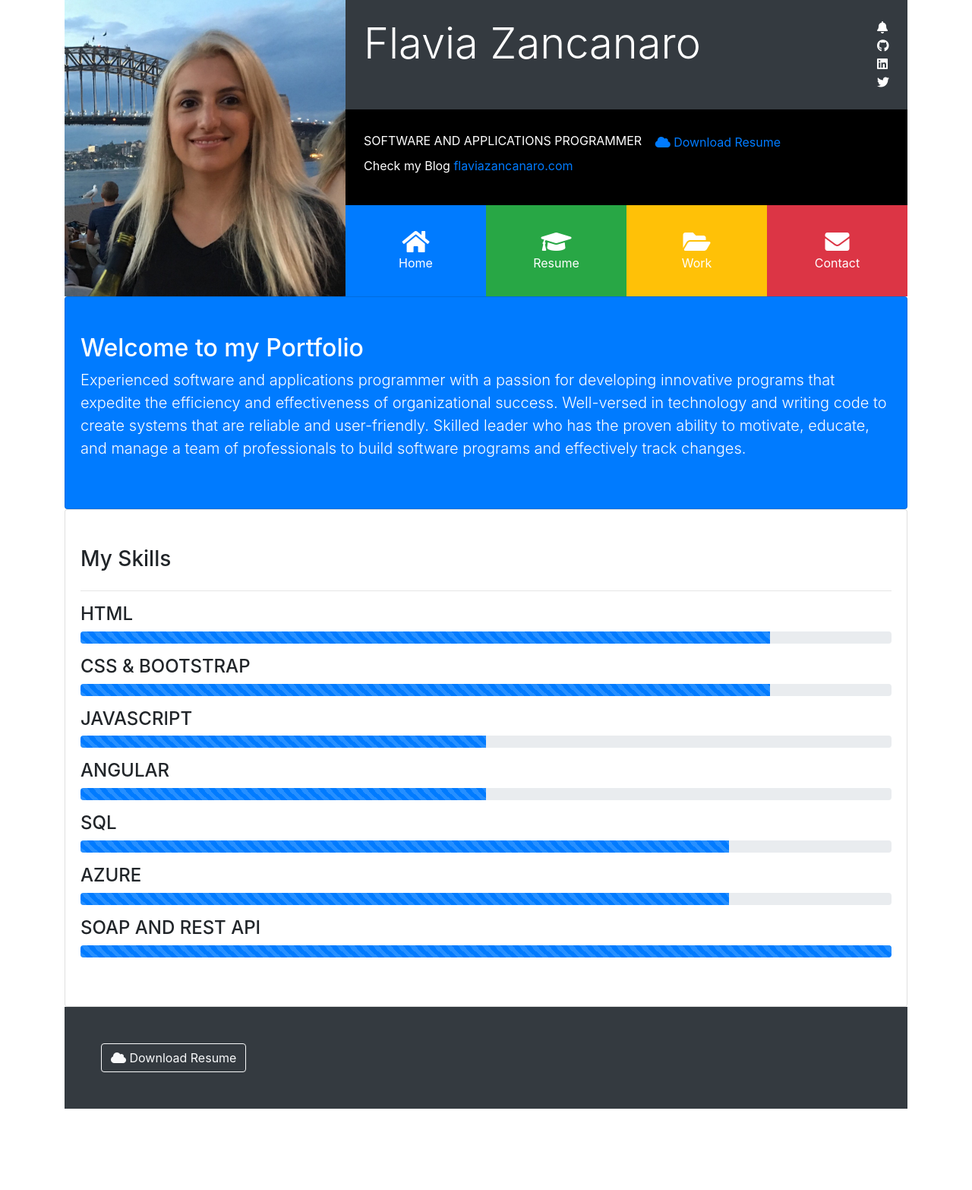
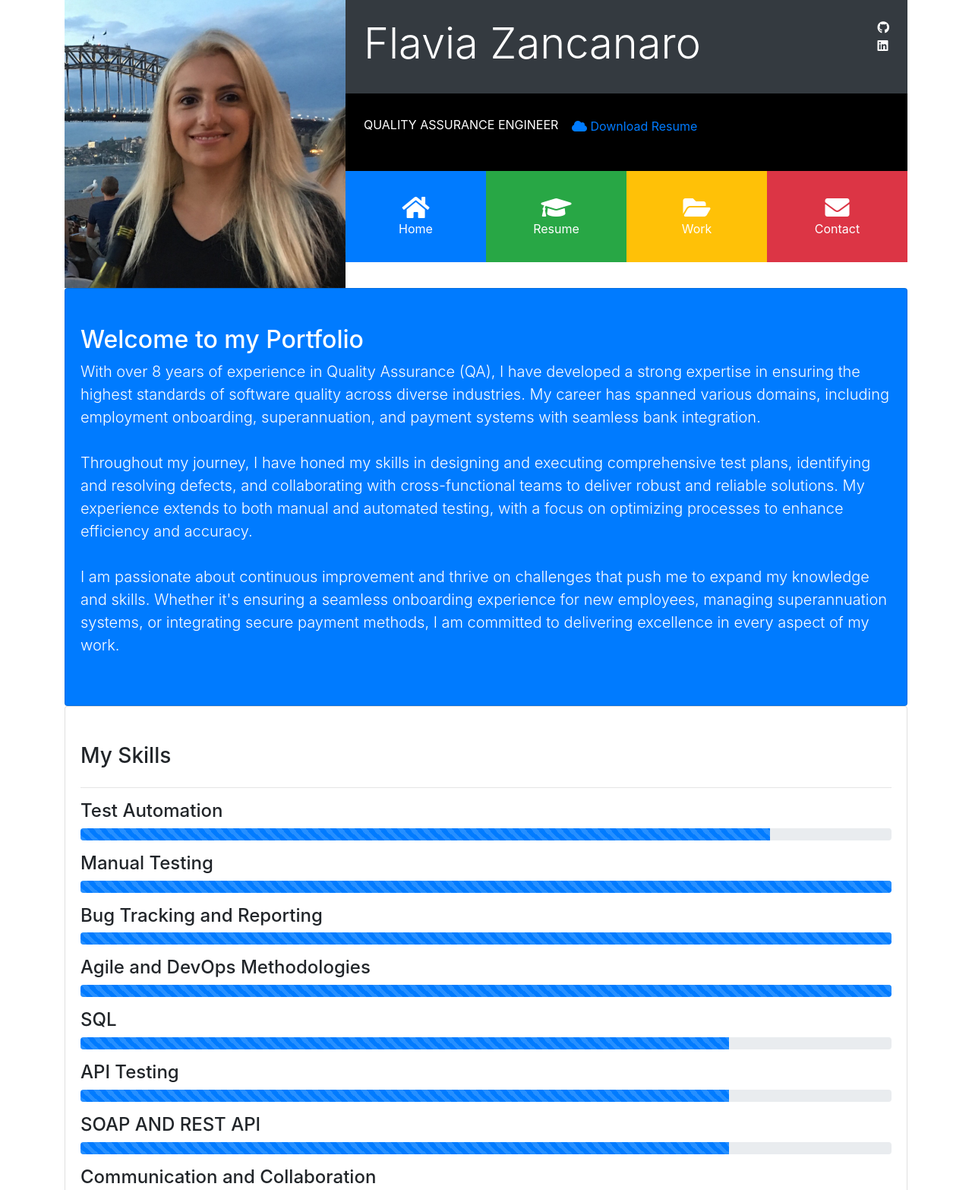
Before and after one commit to fzancanaro/portfolio, a website: page index.html in a window 1280 px wide. Shown: the top 1566 px of the page at 76% size. Before the commit the page ends 1459 px from the top, so only its background shows below. Drawn offline with nearby package versions, Linux system fonts and the light colour scheme; some packages are replaced by stand-ins of ours; a script that the page names is missing.

Commit message:
updated
update resume

```diff
--- a/index.html
+++ b/index.html
@@ -25,23 +25,20 @@
                             <div class="name d-flex flex-row justify-content-between align-items-inline">
                                 <h1 class="display-4">Flavia Zancanaro</h1>
                                 <div class="icon">
-                                    <div><a href="http://flaviazancanaro.com/" class="text-white" target="_blank"><i class="fa fa-bell"></a></i>
-                                    </div>
+
                                     <div><a href="https://github.com/fzancanaro" class="text-white" target="_blank"><i class="fab fa-github"></a></i>
                                     </div>
                                     <div><a href="https://www.linkedin.com/in/flavia-zancanaro/" class="text-white" target="_blank"><i class="fab fa-linkedin"></a></i>
                                     </div>
-                                    <div><a href="https://twitter.com/?lang=pt" class="text-white" target="_blank"><i class="fab fa-twitter"></a></i>
-                                    </div>
+
                                 </div>
                             </div>
                         </div>
 
                         <div class="p-4 bg-black">
-                            SOFTWARE AND APPLICATIONS PROGRAMMER
+                            QUALITY ASSURANCE ENGINEER
                             <a href="FlaviaZancanaro.pdf" class="btn btn-link" target="_blank"><i class="fa fa-cloud"></i> Download Resume</a>
-                            <p>Check my Blog <a href="http://flaviazancanaro.com/" target="_blank">flaviazancanaro.com</a></i>
-                            </p>
+                        </p>
                         </div>
 
                         <div>
@@ -73,7 +70,13 @@
         <div id="home" class="collapse show">
             <div class="card card-body bg-primary text-white py-5">
                 <h2>Welcome to my Portfolio</h2>
-                <p class="lead">Experienced software and applications programmer with a passion for developing innovative programs that expedite the efficiency and effectiveness of organizational success. Well-versed in technology and writing code to create systems that are reliable and user-friendly. Skilled leader who has the proven ability to motivate, educate, and manage a team of professionals to build software programs and effectively track changes.
+                <p class="lead">With over 8 years of experience in Quality Assurance (QA), I have developed a strong expertise in ensuring the highest standards of software quality across diverse industries. My career has spanned various domains, including employment onboarding, superannuation, and payment systems with seamless bank integration.
+                    <br>
+                    <br>
+                    Throughout my journey, I have honed my skills in designing and executing comprehensive test plans, identifying and resolving defects, and collaborating with cross-functional teams to deliver robust and reliable solutions. My experience extends to both manual and automated testing, with a focus on optimizing processes to enhance efficiency and accuracy.
+                    <br>
+                    <br>
+                    I am passionate about continuous improvement and thrive on challenges that push me to expand my knowledge and skills. Whether it's ensuring a seamless onboarding experience for new employees, managing superannuation systems, or integrating secure payment methods, I am committed to delivering excellence in every aspect of my work.
                 </p>
             </div>
 
@@ -81,31 +84,35 @@
                 <h3>My Skills</h3>
 
                 <hr>
-                <h4>HTML</h4>
+                <h4>Test Automation</h4>
                 <div class="progress mb-3">
                     <div class="progress-bar progress-bar-striped progress-bar-animated" role="progressbar" style="width:85%"></div>
                 </div>
-                <h4>CSS & BOOTSTRAP</h4>
+                <h4>Manual Testing</h4>
                 <div class="progress mb-3">
-                    <div class="progress-bar progress-bar-striped progress-bar-animated" role="progressbar" style="width:85%"></div>
+                    <div class="progress-bar progress-bar-striped progress-bar-animated" role="progressbar" style="width:100%"></div>
                 </div>
-                <h4>JAVASCRIPT</h4>
+                <h4>Bug Tracking and Reporting</h4>
                 <div class="progress mb-3">
-                    <div class="progress-bar progress-bar-striped progress-bar-animated" role="progressbar" style="width:50%"></div>
+                    <div class="progress-bar progress-bar-striped progress-bar-animated" role="progressbar" style="width:100%"></div>
                 </div>
-                <h4>ANGULAR</h4>
+                <h4>Agile and DevOps Methodologies</h4>
                 <div class="progress mb-3">
-                    <div class="progress-bar progress-bar-striped progress-bar-animated" role="progressbar" style="width:50%"></div>
+                    <div class="progress-bar progress-bar-striped progress-bar-animated" role="progressbar" style="width:100%"></div>
                 </div>
                 <h4>SQL</h4>
                 <div class="progress mb-3">
                     <div class="progress-bar progress-bar-striped progress-bar-animated" role="progressbar" style="width:80%"></div>
                 </div>
-                <h4>AZURE</h4>
+                <h4>API Testing</h4>
                 <div class="progress mb-3">
                     <div class="progress-bar progress-bar-striped progress-bar-animated" role="progressbar" style="width:80%"></div>
                 </div>
                 <h4>SOAP AND REST API</h4>
+                <div class="progress mb-3">
+                    <div class="progress-bar progress-bar-striped progress-bar-animated" role="progressbar" style="width:80%"></div>
+                </div>
+                <h4>Communication and Collaboration</h4>
                 <div class="progress mb-3">
                     <div class="progress-bar progress-bar-striped progress-bar-animated" role="progressbar" style="width:100%"></div>
                 </div>
@@ -117,6 +124,7 @@
             <div class="card card-body bg-success text-white py-5">
                 <h2>My Resume</h2>
                 <h4>Bachelor Degree of Information Technology 2015 - 2018</h4>
+                <h4>Master of Information Systems 2020 - 2022</h4>
 
             </div>
 
@@ -131,23 +139,23 @@
 
                                 <div class="card">
                                     <div class="card-body">
-                                        <h4 class="card-title">ClickSuper Pty Ltd</h4>
+                                        <h4 class="card-title">Wrkr Pty Ltd</h4>
                                         <p class="card-text">
-                                            &#8226; Analyze, identify, report and correct bugs and applications programming limitations with tools such as JIRA;
+                                            &#8226; Works as part of a Scrum team to verify and validate the functionality of applications developed using Agile methodology, ensuring high-quality deliverables;
                                         </br>
-                                            &#8226; Continuously test and debug, fixing any problem and refining code;
+                                            &#8226; Designs and implements a complete Test Regression suite from scratch using Cypress/Gherkin, enabling early detection of bugs and ensuring on-time delivery.;
                                          </br>&#8226; Ensure the systems are compatible, with the requirements and integrating existing ClickSuper SuperStream and Wrkr SMSF Rollovers;
-                                          &#8226; Work with the software quality area and development teams, to think software solutions and maintain program code;
+                                          &#8226; Provides product support to end customers post-deployment, addressing issues and ensuring customer satisfaction;
                                             </br>
-                                            &#8226; Guide development bug fixing efforts towards successful project delivery; </br>
-                                        &#8226; Developed custom scripts and tools to automate various aspects of the software development process.</br>
-                                        &#8226; CI/CD infrastructure and process troubleshooting (disk space, network issues etc.)..</br>
+                                            &#8226; Actively participates in Scrum ceremonies, including sprint retrospectives, backlog reviews, and sprint kick-offs.; </br>
+                                        &#8226; Showcases sprint outcomes to product owners and stakeholders, ensuring alignment with business goals;</br>
+                                        &#8226; Builds a common automated test framework for various applications in the project.</br>
 
 
 
                                         </p>
                                         <p class="p-2 mb-3 bg-dark text-white">
-                                            Position: SOFTWARE AND APPLICATIONS PROGRAMMER
+                                            Position: QA Engineer
                                         </p>
                                         <p class="p-2 mb-3 bg-dark text-white">
                                             Phone: 02 8074 3957
```
Also changed, not shown: 2 other files.
